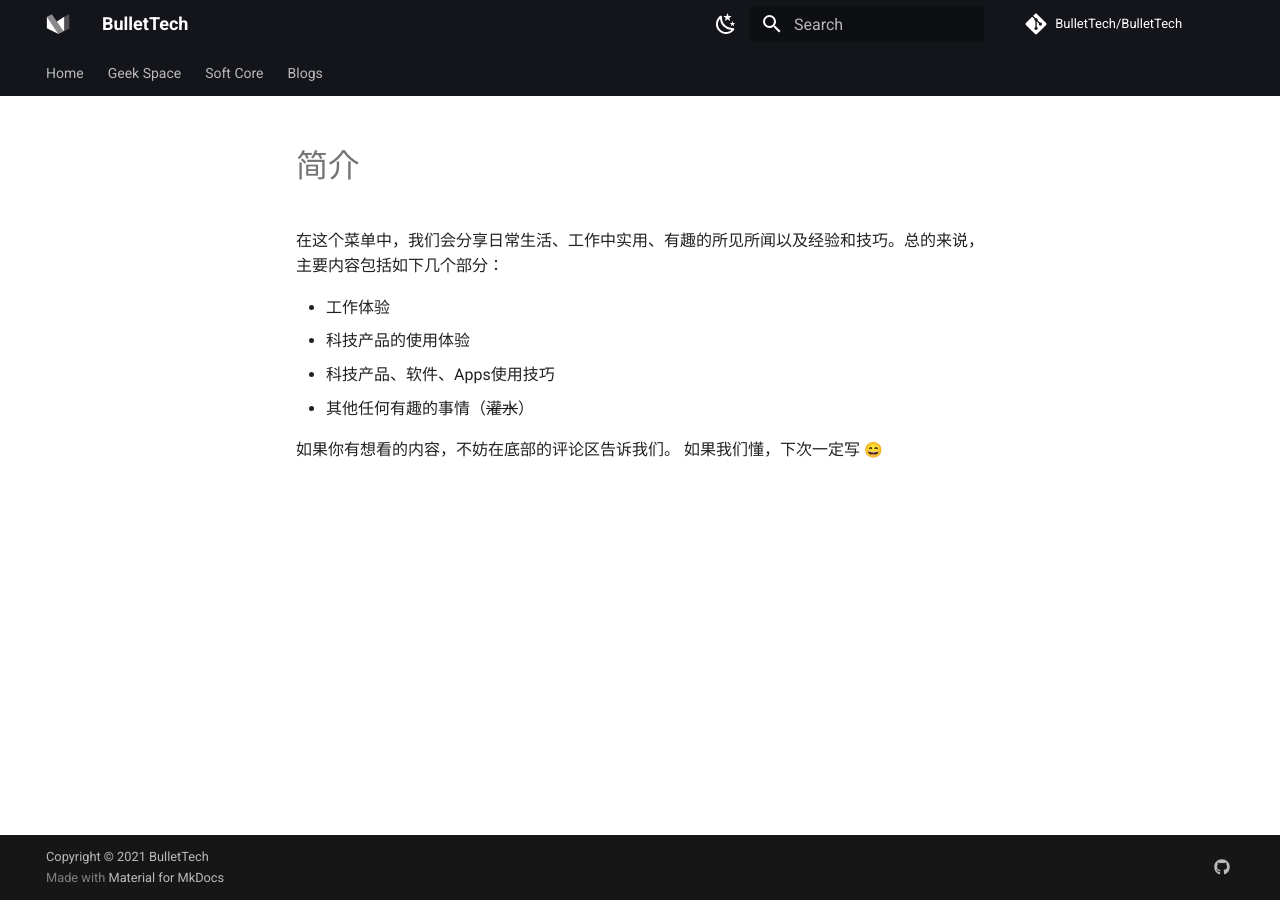
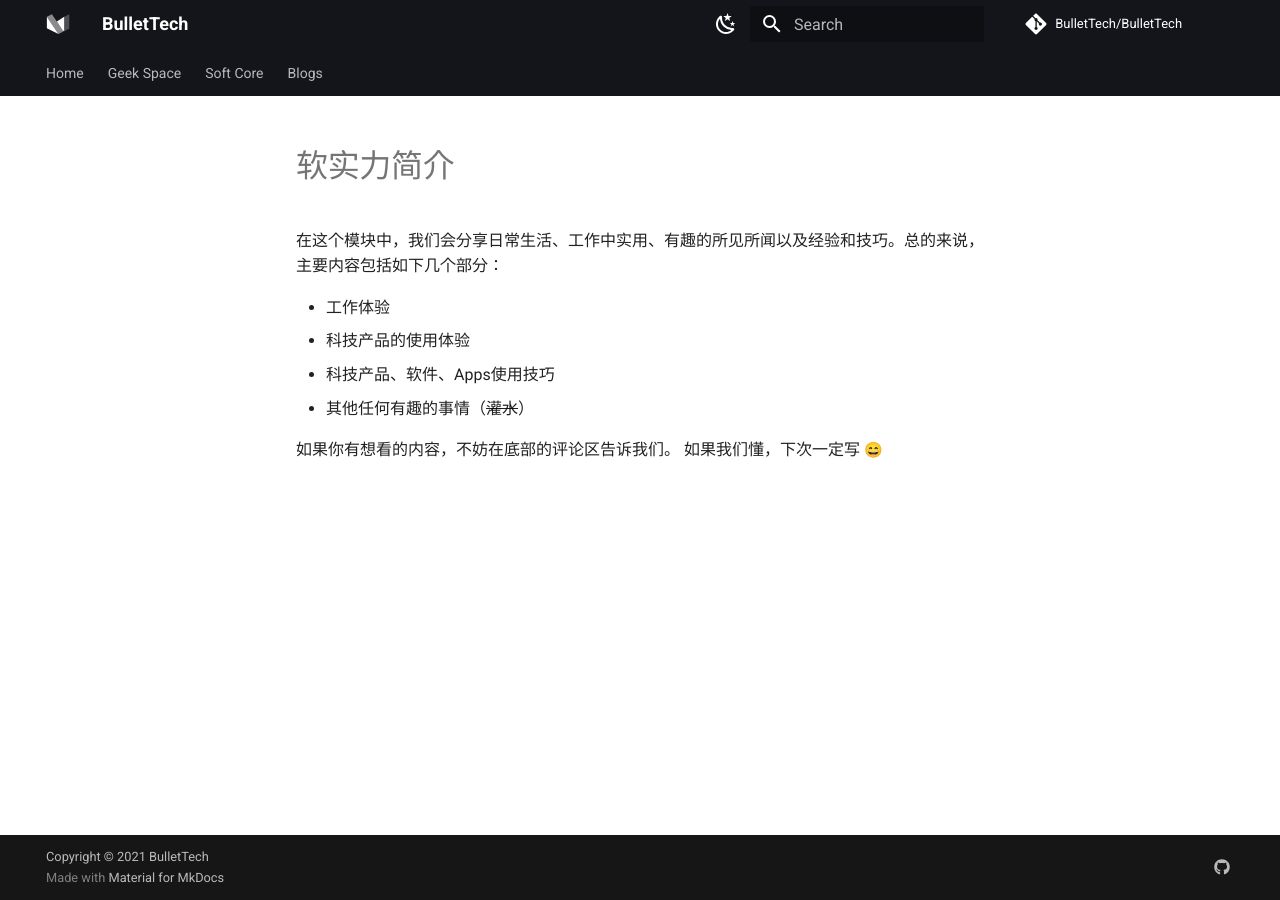
Before and after one commit to BulletTech/BulletTech, an MkDocs documentation site: the page built from docs/life_blog_intro.md, in a window 1280 px wide. Built offline with MkDocs 1.6.1 and Material for MkDocs 9.7.7, drawn with Linux system fonts in a browser that asks for light colours; emoji names are drawn with the system emoji font; comment, search, counter and statistics services are not loaded.

```diff
--- a/docs/life_blog_intro.md
+++ b/docs/life_blog_intro.md
@@ -1,6 +1,10 @@
-# 简介
+---
+template: overrides/blogs.html
+---
 
-在这个菜单中，我们会分享日常生活、工作中实用、有趣的所见所闻以及经验和技巧。总的来说，主要内容包括如下几个部分：
+# 软实力简介
+
+在这个模块中，我们会分享日常生活、工作中实用、有趣的所见所闻以及经验和技巧。总的来说，主要内容包括如下几个部分：
 
 - 工作体验
 - 科技产品的使用体验
```
